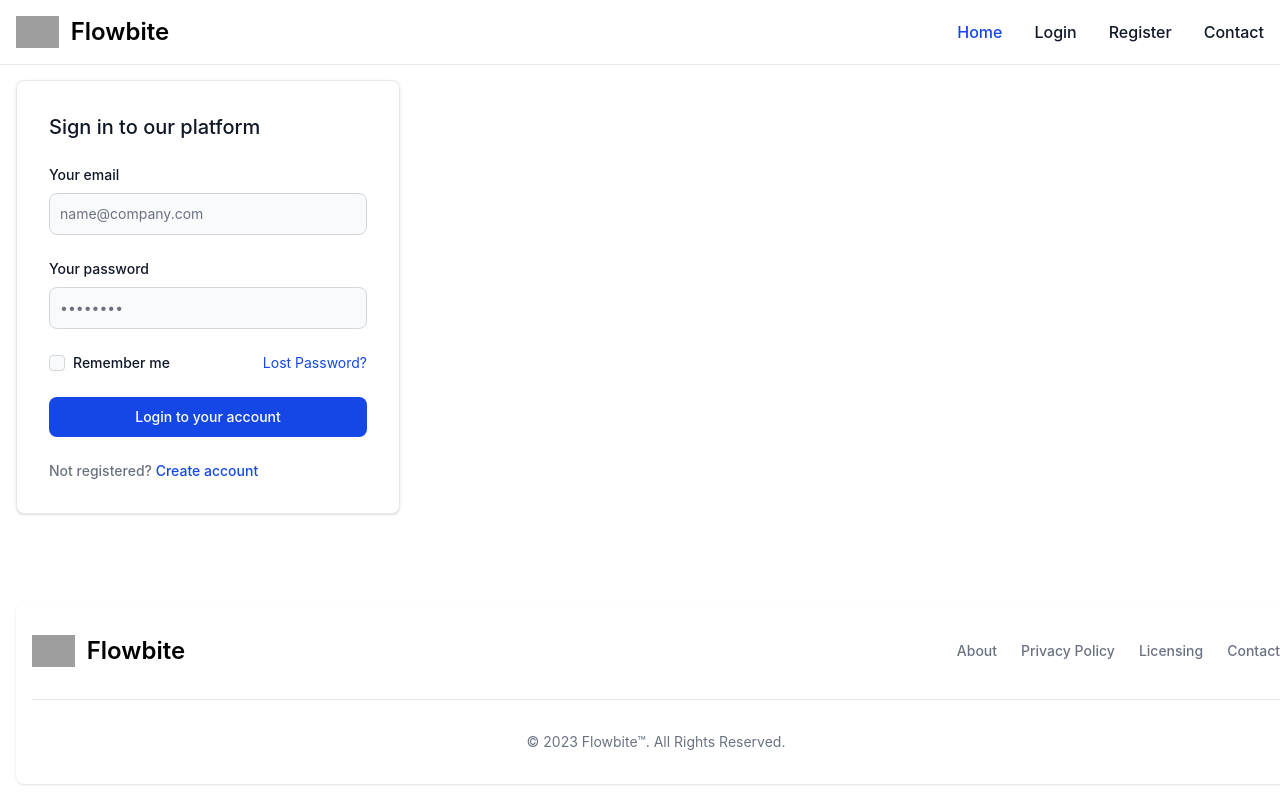
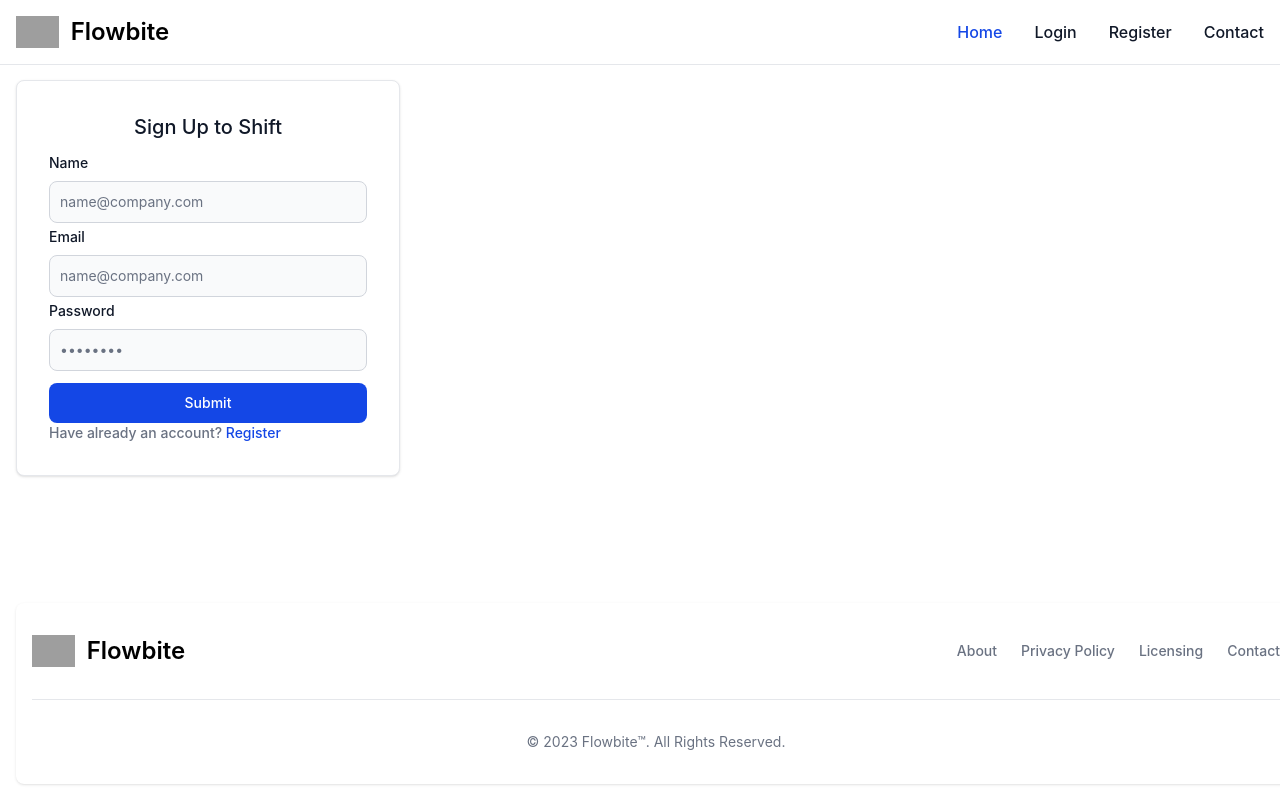
Before and after one commit to ramsharan0230/shift-front, a Nuxt app: page /auth/register in a window 1280 px wide. Built offline with nearby package versions, Linux system fonts and the light colour scheme; grey boxes are pictures that could not be loaded.

Commit message:
user login and registration done

```diff
--- a/pages/auth/login.vue
+++ b/pages/auth/login.vue
@@ -1,46 +1,107 @@
 <script lang="ts" setup>
-const email = ref("");
-const password = ref("");
+const { $api } = useNuxtApp();
+const email = ref('rahul@manandhar.com');
+const password = ref('password01');
+const errorMessage = ref('');
+const successMessage = ref('');
 
-interface LoginInterface{
-  email: string,
-  password: string,
+const isLoading = ref(false);
+
+interface ApiResponse {
+    success: boolean;
+    data?: User;
+    message?: string;
 }
 
-const handleLogin = async() => {
+const clearMessages = () => {
+    setTimeout(() => {
+        successMessage.value="";
+        errorMessage.value="";
+    }, 5000);
+}
+
+const handleLogin = async(e: Event) => {
+    e.preventDefault();
+    isLoading.value = true;
     try {
-    const response = await $api.post('/auth/login', {
+        const response = await $api.post<ApiResponse>('/auth/login', {
+            email: email.value,
+            password: password.value
+        });
 
-    });
+        console.log('mess: ', response);
+        successMessage.value = response.message;
+        if(response.data){
+          const { user, token, expires_in } = response.data;
+            const expiryTime = Date.now() + (expires_in * 1000);
+
+            localStorage.setItem('access_token', token);
+            localStorage.setItem('user', JSON.stringify(user));
+            localStorage.setItem('token_expiry', expiryTime.toString());
+
+            $api.defaults.headers.common['Authorization'] = `Bearer ${token}`;
+
+            successMessage.value = response.data.message;
+            navigateTo('/board');
+        }
+        clearMessages();
     } catch (error) {
-    console.error("Fetch error:", error);
+      console.log("error: ", error)
+        isLoading.value = false;
+        const errors = error.response?.data?.data;
+        if(errors){
+            errorMessage.value = Object.values(errors).flat().join(', ');
+        } else {
+            errorMessage.value = 'Something went wrong. Please try again.';
+        }
+        clearMessages();
+
+    } finally {
+        isLoading.value = false;
     }
 }
+
+
 </script>
 
 <template>
     <div
       class="w-full max-w-sm p-4 bg-white border border-gray-200 rounded-lg shadow-sm sm:p-6 md:p-8 dark:bg-gray-800 dark:border-gray-700"
     >
-    <form class="space-y-6" action="#">
-      <h5 class="text-xl font-medium text-gray-900 dark:text-white">
+      <form @submit.prevent="handleLogin">
+        <h5 class="text-xl font-medium text-gray-900 dark:text-white mb-3 text-center">
           Sign in to Shift
         </h5>
-      <div>
+
+        <div v-if="errorMessage" class="text-red-500 text-sm mb-4">
+          {{ errorMessage }}
+        </div>
+
+        <div v-if="successMessage" class="text-green-500 text-sm mb-4">
+          {{ successMessage }}
+        </div>
+
+        <div v-if="isLoading" class="text-center mb-4">
+          Login...
+        </div>
+
+        <div class="mb-1">
           <label
             for="email"
-          class="block mb-2 text-sm font-medium text-gray-900 dark:text-white">Email</label
+            class="block mb-2 text-sm font-medium text-gray-900 dark:text-white"
+            >Email</label
           >
           <input
             type="email"
             name="email"
             id="email"
+            v-model="email"
             class="bg-gray-50 border border-gray-300 text-gray-900 text-sm rounded-lg focus:ring-blue-500 focus:border-blue-500 block w-full p-2.5 dark:bg-gray-600 dark:border-gray-500 dark:placeholder-gray-400 dark:text-white"
-          placeholder="name@company.com"
+            placeholder="Enter email address..."
             required
           />
         </div>
-      <div>
+        <div class="mb-3">
           <label
             for="password"
             class="block mb-2 text-sm font-medium text-gray-900 dark:text-white"
@@ -50,35 +111,23 @@ const handleLogin = async() => {
             type="password"
             name="password"
             id="password"
+            v-model="password"
             placeholder="••••••••"
             class="bg-gray-50 border border-gray-300 text-gray-900 text-sm rounded-lg focus:ring-blue-500 focus:border-blue-500 block w-full p-2.5 dark:bg-gray-600 dark:border-gray-500 dark:placeholder-gray-400 dark:text-white"
             required
           />
         </div>
-      <div class="flex items-start">
-        <div class="flex items-start">
-          <div class="flex items-center h-5">
-            <input
-              id="remember"
-              type="checkbox"
-              value=""
-              class="w-4 h-4 border border-gray-300 rounded-sm bg-gray-50 focus:ring-3 focus:ring-blue-300 dark:bg-gray-700 dark:border-gray-600 dark:focus:ring-blue-600 dark:ring-offset-gray-800 dark:focus:ring-offset-gray-800"
-              required
-            />
-          </div>
-        </div>
-      </div>
+
         <button
           type="submit"
+          :disabled="isLoading"
           class="w-full text-white bg-blue-700 hover:bg-blue-800 focus:ring-4 focus:outline-none focus:ring-blue-300 font-medium rounded-lg text-sm px-5 py-2.5 text-center dark:bg-blue-600 dark:hover:bg-blue-700 dark:focus:ring-blue-800"
         >
-        Login to your account
+          Submit
         </button>
         <div class="text-sm font-medium text-gray-500 dark:text-gray-300">
-        Not registered?
-        <a href="#" class="text-blue-700 hover:underline dark:text-blue-500"
-          >Create account</a
-        >
+          Have already an account?
+          <nuxt-link to="/auth/register" class="text-blue-700 hover:underline dark:text-blue-500">Register</nuxt-link>
         </div>
       </form>
     </div>
--- a/pages/auth/register.vue
+++ b/pages/auth/register.vue
@@ -1,75 +1,144 @@
+<script lang="ts" setup>
+const { $api } = useNuxtApp();
+const name = ref('');
+const email = ref('');
+const password = ref('');
+const errorMessage = ref('');
+const successMessage = ref('');
+
+const isLoading = ref(false);
+
+interface ApiResponse {
+    success: boolean;
+    data?: User;
+    message?: string;
+}
+
+const clearMessages = () => {
+    setTimeout(() => {
+        successMessage.value="";
+        errorMessage.value="";
+    }, 5000);
+}
+
+const handleCreateNewUser = async(e: Event) => {
+    e.preventDefault();
+    isLoading.value = true;
+    try {
+        const response = await $api.post<ApiResponse>('/auth/register', {
+            name: name.value,
+            email: email.value,
+            password: password.value
+        });
+
+        successMessage.value = response.message;
+        if(response.data){
+            const user = response.data?.user;
+            localStorage.setItem('user', JSON.stringify(user));
+        }
+        clearMessages();
+        setTimeout(() => {
+            navigateTo('/auth/login');
+        }, 5000);
+    } catch (error) {
+        isLoading.value = false;
+        const errors = error.response?.data?.data;
+        if(errors){
+            errorMessage.value = Object.values(errors).flat().join(', ');
+        } else {
+            errorMessage.value = 'Something went wrong. Please try again.';
+        }
+        clearMessages();
+
+    } finally {
+        isLoading.value = false;
+    }
+}
+
+
+</script>
+
 <template>
     <div
       class="w-full max-w-sm p-4 bg-white border border-gray-200 rounded-lg shadow-sm sm:p-6 md:p-8 dark:bg-gray-800 dark:border-gray-700"
     >
-      <form class="space-y-6" action="#">
-        <h5 class="text-xl font-medium text-gray-900 dark:text-white">
-          Sign in to our platform
+      <form @submit.prevent="handleCreateNewUser">
+        <h5 class="text-xl font-medium text-gray-900 dark:text-white mb-3 text-center">
+          Sign Up to Shift
         </h5>
-        <div>
+
+        <div v-if="errorMessage" class="text-red-500 text-sm mb-4">
+          {{ errorMessage }}
+        </div>
+
+        <div v-if="successMessage" class="text-green-500 text-sm mb-4">
+          {{ successMessage }}
+        </div>
+
+        <div v-if="isLoading" class="text-center mb-4">
+          Processing ...
+        </div>
+
+        <div class="mb-1">
+          <label
+            for="name"
+            class="block mb-2 text-sm font-medium text-gray-900 dark:text-white"
+            >Name</label
+          >
+          <input
+            type="text"
+            name="name"
+            id="name"
+            v-model="name"
+            class="bg-gray-50 border border-gray-300 text-gray-900 text-sm rounded-lg focus:ring-blue-500 focus:border-blue-500 block w-full p-2.5 dark:bg-gray-600 dark:border-gray-500 dark:placeholder-gray-400 dark:text-white"
+            placeholder="name@company.com"
+            required
+          />
+        </div>
+
+        <div class="mb-1">
           <label
             for="email"
             class="block mb-2 text-sm font-medium text-gray-900 dark:text-white"
-            >Your email</label
+            >Email</label
           >
           <input
             type="email"
             name="email"
             id="email"
+            v-model="email"
             class="bg-gray-50 border border-gray-300 text-gray-900 text-sm rounded-lg focus:ring-blue-500 focus:border-blue-500 block w-full p-2.5 dark:bg-gray-600 dark:border-gray-500 dark:placeholder-gray-400 dark:text-white"
             placeholder="name@company.com"
             required
           />
         </div>
-        <div>
+        <div class="mb-3">
           <label
             for="password"
             class="block mb-2 text-sm font-medium text-gray-900 dark:text-white"
-            >Your password</label
+            >Password</label
           >
           <input
             type="password"
             name="password"
             id="password"
+            v-model="password"
             placeholder="••••••••"
             class="bg-gray-50 border border-gray-300 text-gray-900 text-sm rounded-lg focus:ring-blue-500 focus:border-blue-500 block w-full p-2.5 dark:bg-gray-600 dark:border-gray-500 dark:placeholder-gray-400 dark:text-white"
             required
           />
         </div>
-        <div class="flex items-start">
-          <div class="flex items-start">
-            <div class="flex items-center h-5">
-              <input
-                id="remember"
-                type="checkbox"
-                value=""
-                class="w-4 h-4 border border-gray-300 rounded-sm bg-gray-50 focus:ring-3 focus:ring-blue-300 dark:bg-gray-700 dark:border-gray-600 dark:focus:ring-blue-600 dark:ring-offset-gray-800 dark:focus:ring-offset-gray-800"
-                required
-              />
-            </div>
-            <label
-              for="remember"
-              class="ms-2 text-sm font-medium text-gray-900 dark:text-gray-300"
-              >Remember me</label
-            >
-          </div>
-          <a
-            href="#"
-            class="ms-auto text-sm text-blue-700 hover:underline dark:text-blue-500"
-            >Lost Password?</a
-          >
-        </div>
+
         <button
           type="submit"
+          :disabled="isLoading"
           class="w-full text-white bg-blue-700 hover:bg-blue-800 focus:ring-4 focus:outline-none focus:ring-blue-300 font-medium rounded-lg text-sm px-5 py-2.5 text-center dark:bg-blue-600 dark:hover:bg-blue-700 dark:focus:ring-blue-800"
         >
-          Login to your account
+          Submit
         </button>
         <div class="text-sm font-medium text-gray-500 dark:text-gray-300">
-          Not registered?
-          <a href="#" class="text-blue-700 hover:underline dark:text-blue-500"
-            >Create account</a
-          >
+          Have already an account?
+          <nuxt-link to="/auth/login" class="text-blue-700 hover:underline dark:text-blue-500">Register</nuxt-link>
         </div>
       </form>
     </div>
```
Lines whose indentation alone changed are shown as unchanged.
